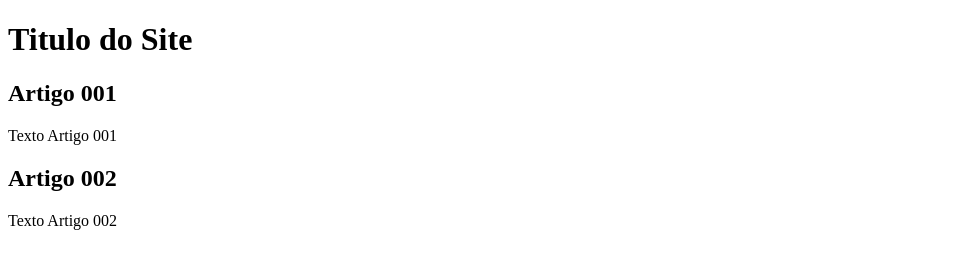
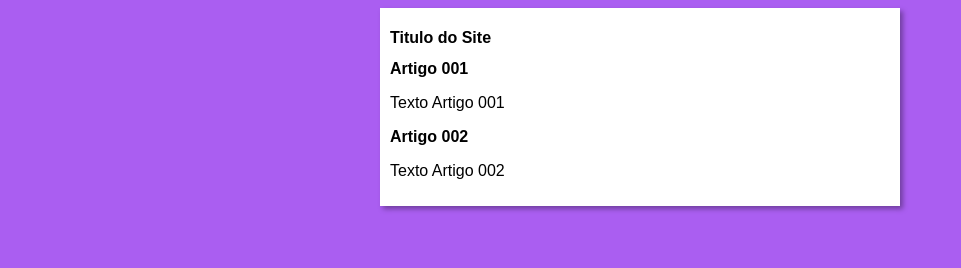
Before and after one commit to DiezerPires/projeto-site, a plain HTML site: page index.html in a window 1280 px wide. Shown: the whole page, without its empty margins (0-961 px from the left). Drawn offline with Linux system fonts and the light colour scheme.

Commit message:
iniciei o design

```diff
--- a/index.html
+++ b/index.html
@@ -4,6 +4,7 @@
     <meta charset="UTF-8">
     <meta name="viewport" content="width=device-width, initial-scale=1.0">
     <title>Titulo do Site</title>
+    <link rel="stylesheet" href="stilos/style.css">
 </head>
 <body>
     <main>
--- /dev/null
+++ b/stilos/style.css
@@ -0,0 +1,15 @@
+*{
+    font-family: Arial, Helvetica, sans-serif;
+    font-size: 16px;
+}
+
+body{
+    background-color: rgb(170, 94, 241);
+}
+main{
+    background-color: white;
+    width: 500px;
+    margin: auto;
+    padding: 10px;
+    box-shadow: 3px 3px 5px rgba(0, 0, 0, 0.342);
+}
```
